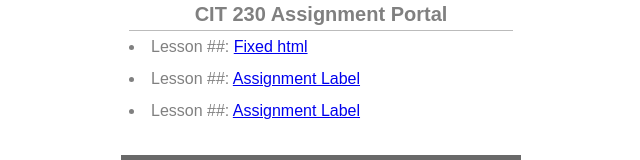
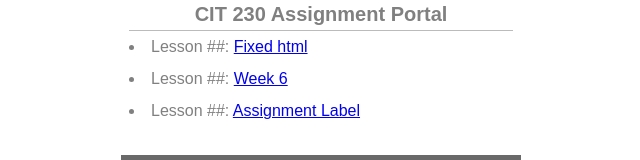
Before and after one commit to HunterPerry2519/CIT230-3, a plain HTML site: page index.html in a window 1280 px wide. Shown: the part 141-301 px from the top of the page, without its empty margins (319-959 px from the left). Drawn offline with nearby package versions, Linux system fonts and the light colour scheme.

Commit message:
mainpageupdate

```diff
--- a/index.html
+++ b/index.html
@@ -18,7 +18,7 @@
     <main>
             <h2>CIT 230 Assignment Portal</h2>
             <li>Lesson ##: <a href="assignments\lesson-3\fixedhtml.html">Fixed html</a></li>
-            <li>Lesson ##: <a href="#">Assignment Label</a></li>
+            <li>Lesson ##: <a href="assignments\lesson-6\preston6.html">Week 6</a></li>
             <li>Lesson ##: <a href="#">Assignment Label</a></li>
             </main>
     <footer>
```
